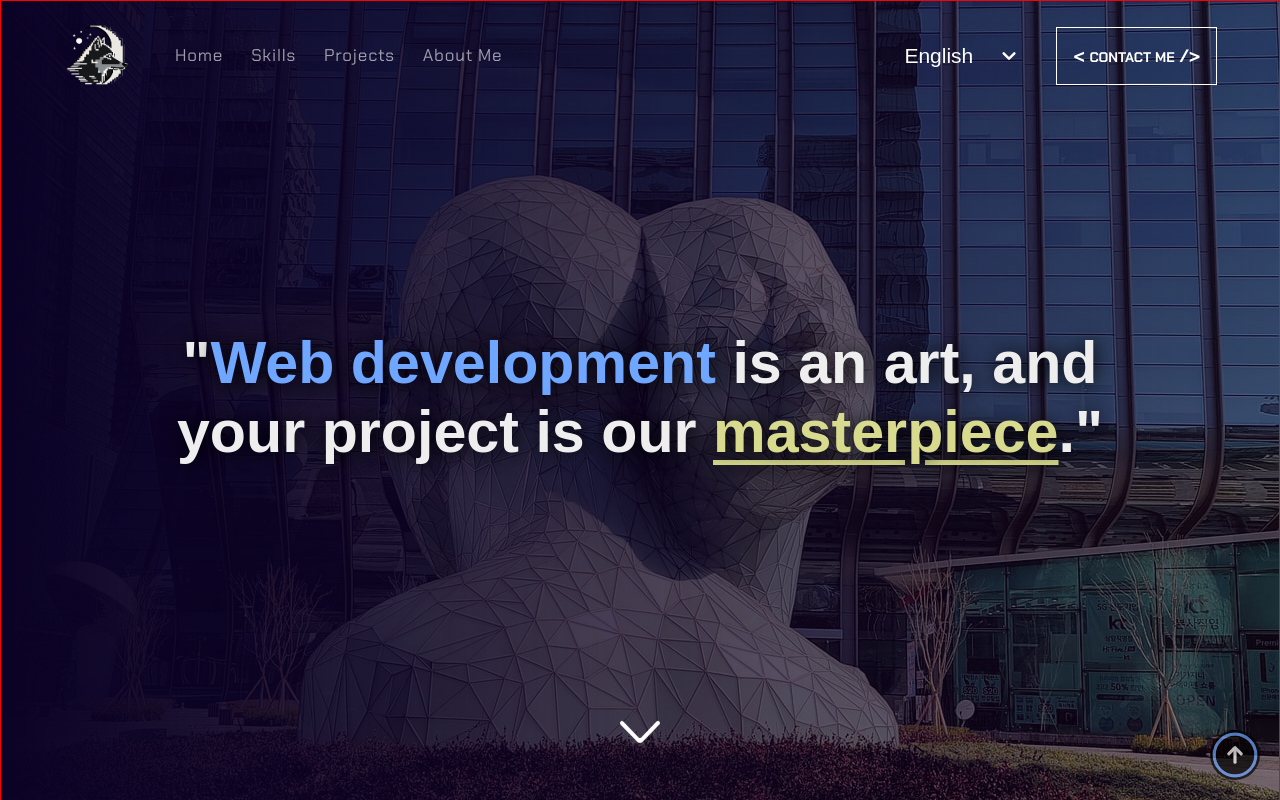
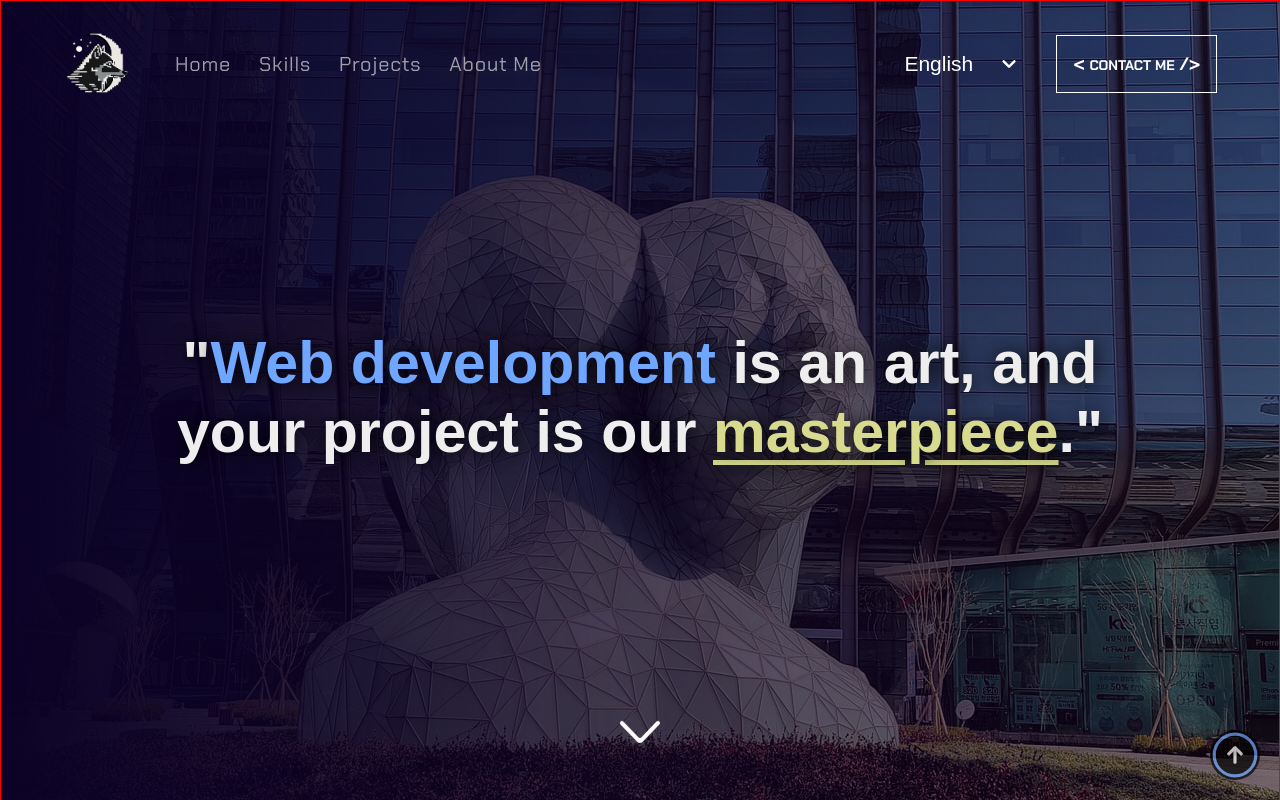
Before and after one commit to ThePushMaker/My_Portfolio_React_Vite, a React (Vite) app: page / in a window 1280 px wide. Shown: the top 800 px of the page. Built offline with nearby package versions, Linux system fonts and the light colour scheme; a web font is replaced by a local one.

Commit message:
style: navbar links changed color

```diff
--- a/src/components/NavBar/NavBar.css
+++ b/src/components/NavBar/NavBar.css
@@ -8,14 +8,13 @@
   transition: 0.3s ease-in-out;
   padding: 1.5rem 0;
 }
-@media (min-width: 1400px) {
+@media (min-width: 768px) {
   .navbar{
-
     padding: 2rem 0;
   }
 }
-
 .scrolled {
+  transition: all 0.4s ease-in-out;
   padding: 0.45rem 0;
   backdrop-filter: blur(4px);
   /* box-shadow: inset 0px 146px 10px -70px rgba(0, 4, 18, 0.9); */
@@ -36,9 +35,9 @@
 
 .navbar-link {
   font-weight: 400;
-  color: #fff !important;
   letter-spacing: 0.8px;
-  opacity: 0.60;
+  opacity: 0.6;
+  font-size: 1.25rem;
   transition: 0.15s ease-in-out;
 }
 .navbar-link:hover,
--- a/src/components/NavBar/NavBar.jsx
+++ b/src/components/NavBar/NavBar.jsx
@@ -50,7 +50,7 @@ const NavBar = () => {
                       {NavbarRoutesHome.map((item, index) => (
                         <a href={item.URL} key={index} className={`${
                           activateLink === item.name ? "active" : ""
-                          }  ${navLinkStyles}`}
+                          }  ${navLinkStyles} hover:text-link_color_hover`}
                           onClick={() => onUpdateActiveLink(item.name)}
                         >
                           {t(`navbar.${item.name}`)}
```
Also changed, not shown: src/assets/img/logo.png.
